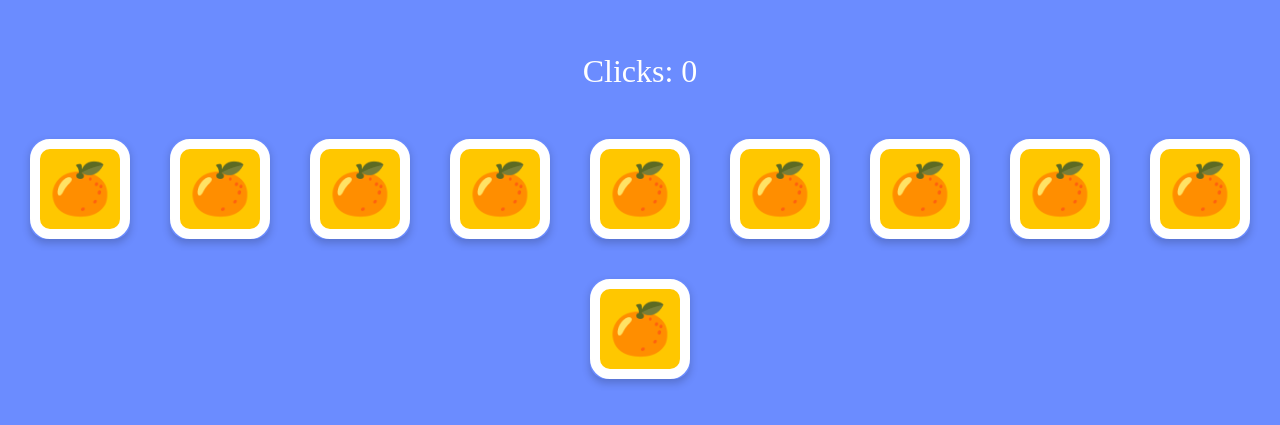
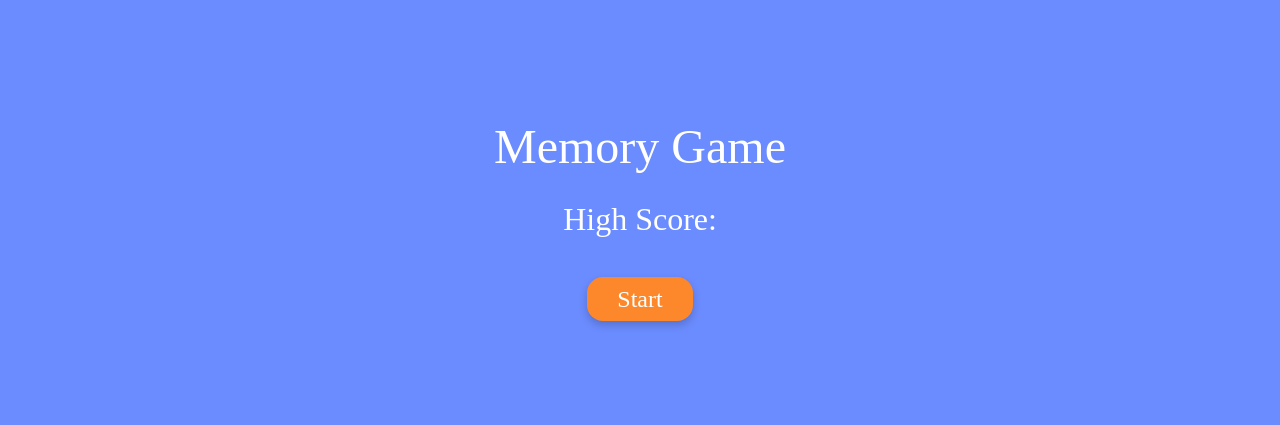
Before and after one commit to veronicani/memory-game, a plain HTML site: page index.html in a window 1280 px wide. Shown: the part 173-598 px from the top of the page. Drawn offline with Linux system fonts and the light colour scheme; a web font is replaced by a local one.

Commit message:
add load page css

```diff
--- a/css/memory-game.css
+++ b/css/memory-game.css
@@ -27,6 +27,9 @@ body {
 }
 
 /* || Typography */
+h1 {
+  font-size: 3rem;
+}
 
 h2 {
   font-size: 2rem;
@@ -60,7 +63,18 @@ button:active {
 }
 
 /* || Header */
-
+header {
+  position: fixed;
+  z-index: 1;
+  display: flex;
+  flex-direction: column;
+  justify-content: center;
+  align-items: center;
+  row-gap: 2rem;
+  height: 100%;
+  width: 100%;
+  background-color: var(--clr-background);
+}
 /* || Main */
 main {
   position: absolute;
--- a/index.html
+++ b/index.html
@@ -11,6 +11,11 @@
   <link rel="stylesheet" href="css/memory-game.css"/>
 </head>
 <body>
+  <header>
+    <h1>Memory Game</h1>
+    <h2>High Score: </h2>
+    <button>Start</button>
+  </header>
   <main>
     <h2>Clicks: 0</h2>
     <div id="game"></div>
@@ -21,6 +26,7 @@
     </div> -->
   </main>
 
+  <script src="js/load-page.js"></script>
   <script src="js/memory-game.js"></script>
   <script src="js/play-again.js"></script>
 </body>
```
